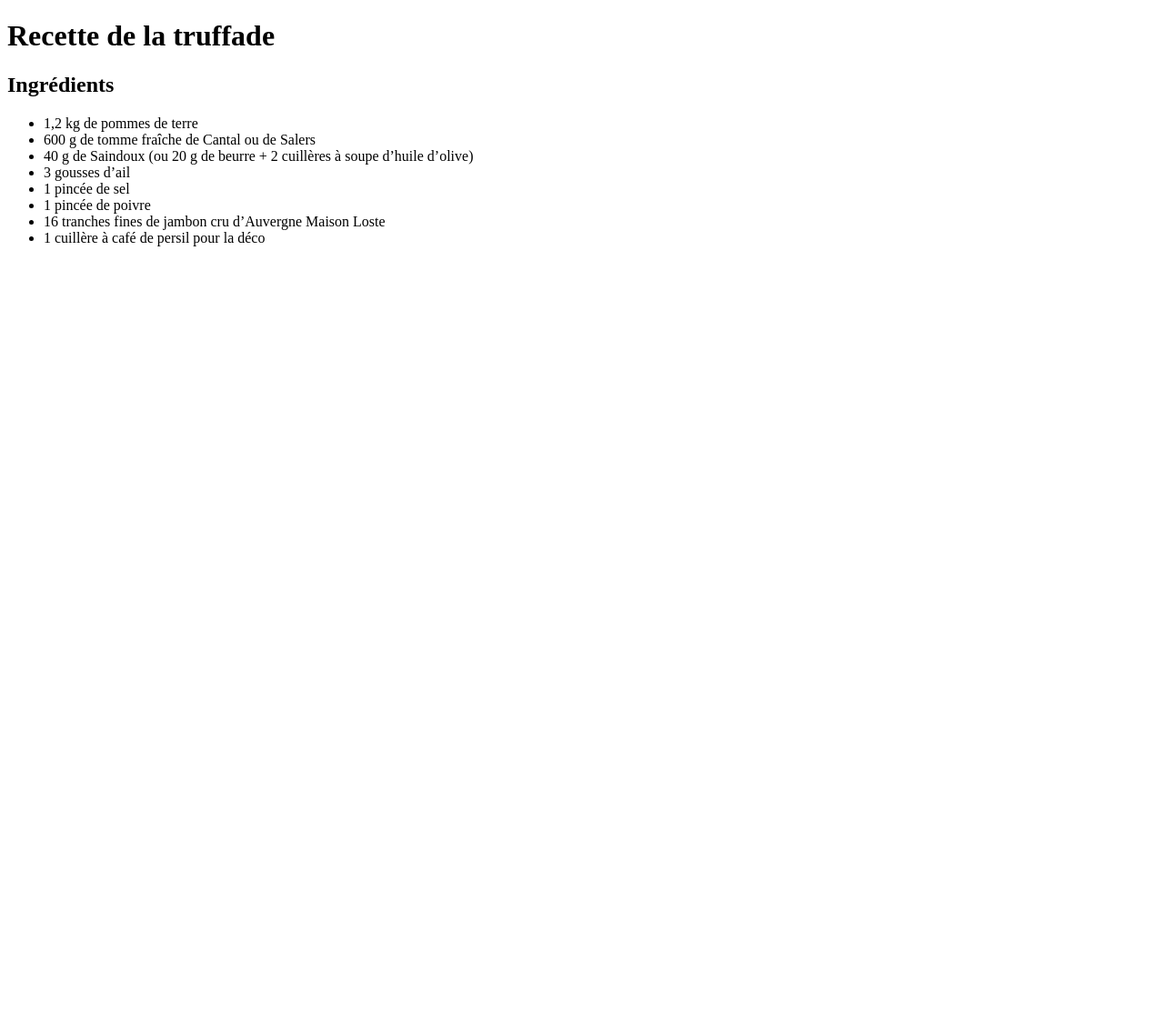
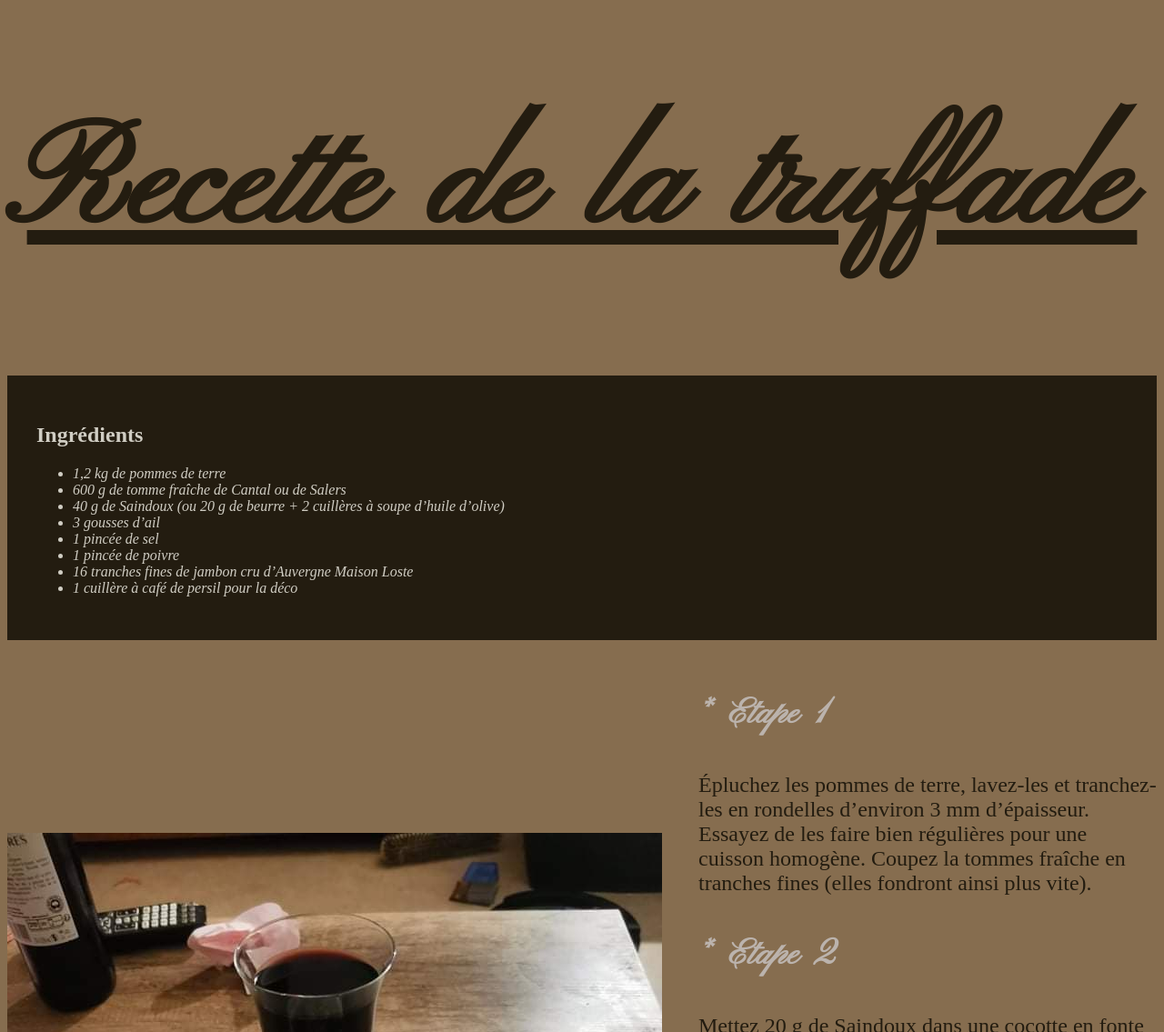
Before and after one commit to StudioAzur/truffade_recipe, a plain HTML site: page index.html in a window 1280 px wide. Shown: the top 1135 px of the page at 91% size. Before the commit the page ends 800 px from the top, so only its background shows below. Drawn offline with Linux system fonts and the light colour scheme.

Commit message:
[UPDATE] -- CSS/ Ajout image/ liste des étapes

```diff
--- a/assets/css/style.css
+++ b/assets/css/style.css
@@ -0,0 +1,48 @@
+@font-face {
+  font-family: "Elegant";
+  src: url(../font/PinyonScript-Regular.ttf) format("truetype");
+}
+
+#listOfIngredients li {
+  font-style: italic;
+}
+
+#listOfSteps li {
+  list-style: none;
+  font-size: 1.5em;
+  color: #231c10;
+}
+h1 {
+  font-family: "Elegant";
+  text-align: center;
+  font-size: 10rem;
+  color: #231c10;
+  text-decoration: underline;
+}
+h3 {
+font-family: "Elegant";
+  color: #bbb3ad;
+  font-size: 2.5em;
+  font-weight: 800;
+}
+
+aside {
+  background-color: #231c10;
+  padding: 2em;
+  color: #d0cdc3;
+}
+
+body {
+  background-color: #866d4f;
+}
+
+#step {
+  height: fit-content;
+  display: flex;
+  align-items: center;
+  align-content: centers;
+}
+
+img {
+  background-size: cover;
+}
--- a/assets/js/index.js
+++ b/assets/js/index.js
@@ -1,5 +1,6 @@
 // On cible nos éléments dans le DOM
 const listeIngredients = document.getElementById("ingredients");
+const step = document.getElementById("step");
 
 // On créé les différents éléments de notre liste
 let h2 = document.createElement("h2");
@@ -11,7 +12,6 @@ listeIngredients.appendChild(ul);
 listeIngredients.prepend(h2);
 h2.innerText = "Ingrédients";
 
-
 // On crée notre data d'ingrédients
 let ingredients = [
   "1,2 kg de pommes de terre",
@@ -21,14 +21,41 @@ let ingredients = [
   "1 pincée de sel",
   "1 pincée de poivre",
   "16 tranches fines de jambon cru d’Auvergne Maison Loste",
-    "1 cuillère à café de persil pour la déco"
+  "1 cuillère à café de persil pour la déco",
 ];
 
 let listOfIngredients = document.querySelector("#listOfIngredients");
 
 // On affiche nos ingrédients
-for(let i = 0; i < ingredients.length; i++){
+for (let i = 0; i < ingredients.length; i++) {
   let li = document.createElement("li");
   li.innerText = ingredients[i];
   listOfIngredients.appendChild(li);
 }
+
+// On créer une liste  non ordonnée
+let ulStep = document.createElement("ul");
+ulStep.setAttribute("id", "listOfSteps");
+step.appendChild(ulStep);
+let listOfSteps = document.getElementById("listOfSteps");
+
+// On crée notre data d'étape
+let steps = [
+  "Épluchez les pommes de terre, lavez-les et tranchez-les en rondelles d’environ 3 mm d’épaisseur. Essayez de les faire bien régulières pour une cuisson homogène. Coupez la tommes fraîche en tranches fines (elles fondront ainsi plus vite).",
+  "Mettez 20 g de Saindoux dans une cocotte en fonte à chauffer (ou 20 g de beurre + 1 cuillère à soupe d’huile). Quand c’est chaud, faites-y dorer vos lamelles de pommes de terre à feu vif pendant 10 minutes. Remuez régulièrement pour que les pommes de terre n’attachent pas.",
+  "Au bout de 10 minutes, ajoutez à nouveau 20 g de Saindoux ou 1 cuillère à soupe d’huile, diminuez le feu, couvrez et laissez cuire 15 minutes.  Puis, ajoutez les gousses d’ail épluchées, dégermées et pressées. Salez et poursuivez la cuisson de 5 minutes.",
+  "Il ne vous reste plus qu’à ajouter les tranches de tomme fraîche et à laisser fondre en mélangeant. Comptez à peu près 5 minutes à feu moyen. Le mélange doit filer. Goûtez, salez si besoin et servez, saupoudré d’un peu de persil pour la fraîcheur (l’alibi :D).",
+  "Accompagnez de délicieuses tranches de jambon d’Auvergne Maison Loste. Comme elles sont fines, je compte 2 tranches par personne.",
+];
+
+// on affiche nos étapes
+for (let i = 0; i < steps.length; i++) {
+  // On créer un sous titre h3 pour chacune des étapes
+  let h3 = document.createElement("h3");
+  h3.setAttribute("id", `step${i + 1}`);
+  h3.innerText = ` * Etape ${i + 1}`;
+  let li = document.createElement("li");
+  li.innerText = steps[i];
+  ulStep.appendChild(h3);
+  ulStep.appendChild(li);
+}
--- a/index.html
+++ b/index.html
@@ -1,19 +1,25 @@
 <!DOCTYPE html>
 <html lang="fr">
   <head>
-    <meta charset="UTF-8">
-    <meta http-equiv="X-UA-Compatible" content="IE=edge">
-    <meta name="viewport" content="width=device-width, initial-scale=1.0">
-    <link rel="stylesheet" href="./assets/css/style.css">
+    <meta charset="UTF-8" />
+    <meta http-equiv="X-UA-Compatible" content="IE=edge" />
+    <meta name="viewport" content="width=device-width, initial-scale=1.0" />
+    <link rel="stylesheet" href="./assets/css/style.css" />
     <title>Recette de la truffade</title>
   </head>
   <body>
-    <main>
     <header>
       <h1>Recette de la truffade</h1>
     </header>
-        <section id="ingredients"></section>
-        <section id="step"></section>
+    <main>
+      <aside id="ingredients"></aside>
+
+      <section id="step">
+        <img
+          src="./assets/images/truffade.jpg"
+          alt="Une belle assiette de truffade confectionné par mes soins"
+        />
+      </section>
     </main>
     <script src="./assets/js/index.js"></script>
   </body>
```
Also changed, not shown: assets/font/OFL.txt (added), assets/font/PinyonScript-Regular.ttf (added), assets/images/truffade.jpg (added). Lines whose indentation alone changed are shown as unchanged.
